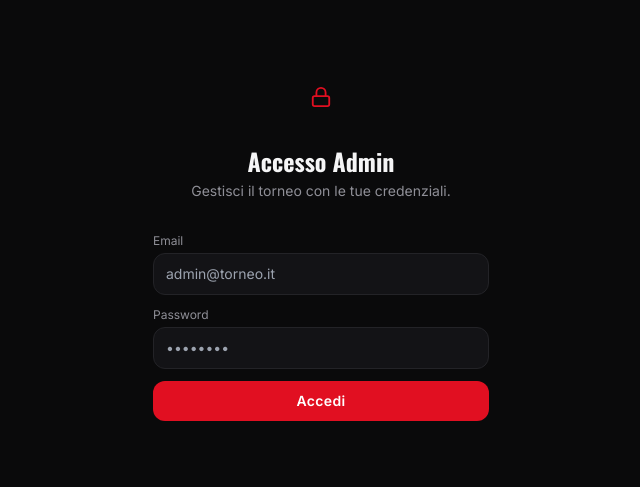
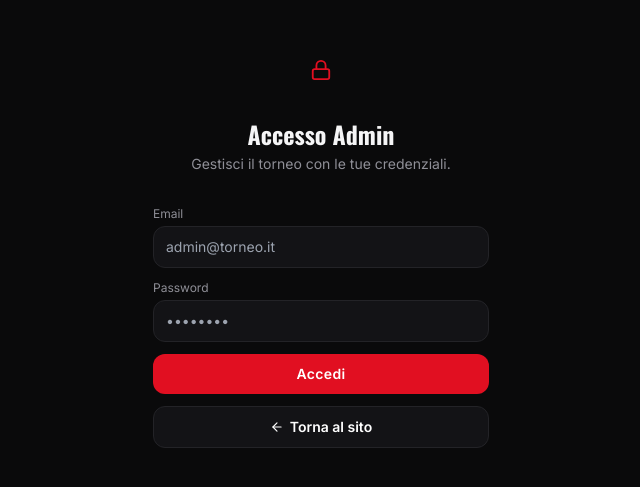
Before and after one commit to nichettomu-kaiuk/waterpoloshots, a Next.js app: page /admin/login in a window 1280 px wide. Shown: the part 169-656 px from the top of the page, without its empty margins (319-959 px from the left). Built offline with nearby package versions, Linux system fonts and the light colour scheme; no server answers; the database is empty.

Commit message:
Add files via upload

```diff
--- a/components/admin/AdminLoginForm.tsx
+++ b/components/admin/AdminLoginForm.tsx
@@ -1,7 +1,8 @@
 "use client";
 
 import { useState } from "react";
-import { Lock } from "lucide-react";
+import Link from "next/link";
+import { Lock, ArrowLeft } from "lucide-react";
 import { createClient } from "@/lib/supabase/client";
 
 // Just the interactive part of the login page (form state + submit) — split
@@ -73,6 +74,18 @@ export default function AdminLoginForm() {
           {loading ? "Accesso in corso..." : "Accedi"}
         </button>
       </form>
+
+      {/* Same wrapper (max-w-sm + px-6) as the form above, and the exact
+          same button shape/size (rounded-xl, w-full, py-2.5, text-sm
+          font-semibold) — so this ends up pixel-identical in width/height
+          to "Accedi", just with a secondary (outline) color instead of the
+          primary fill. */}
+      <Link
+        href="/"
+        className="mt-3 flex w-full items-center justify-center gap-1.5 rounded-xl border border-line bg-surface py-2.5 text-sm font-semibold text-white transition active:scale-[0.99] hover:border-primary hover:bg-surface-raised"
+      >
+        <ArrowLeft size={14} /> Torna al sito
+      </Link>
     </div>
   );
 }
```
